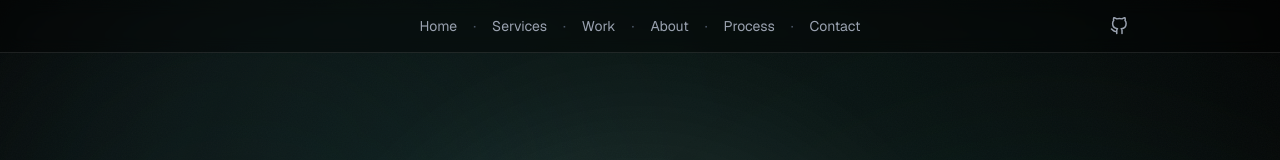
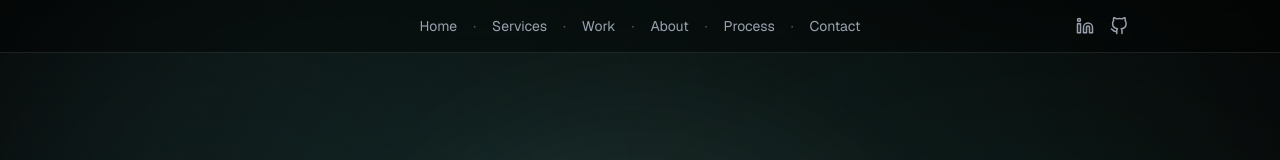
Before and after one commit to mano877/Portfolio, a Next.js app: page / in a window 1280 px wide. Shown: the top 160 px of the page. Built offline with nearby package versions, Linux system fonts and the light colour scheme.

Commit message:
Fix navbar icon alignment and center LinkedIn row in contact section

```diff
--- a/components/Contact.tsx
+++ b/components/Contact.tsx
@@ -5,7 +5,8 @@
   Mail,
   MessageCircle,
 } from "lucide-react";
-import { FiGithub } from "react-icons/fi";
+import { FiGithub, FiLinkedin } from "react-icons/fi";
+
 
 const highlights = [
   { icon: Phone, title: "Free Consultation", subtitle: "30-Minutes" },
@@ -48,15 +49,23 @@
     <MessageCircle className="w-4 h-4" />
     <span>Available for Freelance / Contract / Remote</span>
   </div>
+  <div className="flex items-center gap-2">
+    <FiGithub className="w-4 h-4" />
+    <a href="https://github.com/mano877" target="_blank" rel="noopener noreferrer" className="hover:text-white transition">
+      github.com/mano877
+    </a>
+  </div>
+  <div className="flex items-center gap-2">
+    <FiLinkedin className="w-4 h-4" />
     <a
-          href="https://github.com/mano877/"
+      href="https://www.linkedin.com/in/eman-bashir-48b9392a7/"
       target="_blank"
       rel="noopener noreferrer"
-          className="flex items-center gap-2 hover:text-accent transition-colors"
+      className="hover:text-white transition"
     >
-          <FiGithub className="w-4 h-4" />
-          <span>github.com/mano877</span>
+      linkedin.com/in/eman-bashir
     </a>
+  </div>
 </div>
 
       {/* CTA */}
--- a/components/Footer.tsx
+++ b/components/Footer.tsx
@@ -1,6 +1,7 @@
 import Link from "next/link";
 import { Mail } from "lucide-react";
-import { FiGithub } from "react-icons/fi";
+import { FiGithub, FiLinkedin } from "react-icons/fi";
+
 
 export default function Footer() {
   return (
@@ -26,6 +27,7 @@
         <div className="flex gap-4">
           <a href="https://github.com/mano877" aria-label="GitHub"><FiGithub size={16} /></a>
           <a href="mailto:emanbashir302@gmail.com" aria-label="Email"><Mail size={16} /></a>
+          <a href="https://www.linkedin.com/in/eman-bashir-48b9392a7/" aria-label="LinkedIn"><FiLinkedin size={16} /></a>
         </div>
       </div>
     </footer>
--- a/components/NavBar.tsx
+++ b/components/NavBar.tsx
@@ -2,7 +2,8 @@
 
 import Link from "next/link";
 import { usePathname } from "next/navigation";
-import { FiGithub } from "react-icons/fi";
+import { FiGithub, FiLinkedin } from "react-icons/fi";
+
 
 const links = [
   { label: "Home", id: "top" },
@@ -46,16 +47,28 @@
             {i < links.length - 1 && <span className="text-gray-600">·</span>}
           </span>
         ))}
+
+        <div className="sm:absolute sm:right-6 flex items-center gap-4">
+          <a
+            href="https://www.linkedin.com/in/eman-bashir-48b9392a7/"
+            target="_blank"
+            rel="noopener noreferrer"
+            aria-label="LinkedIn"
+            className="text-gray-400 hover:text-[#3EB8A9] transition-colors"
+          >
+            <FiLinkedin className="w-[18px] h-[18px]" />
+          </a>
           <a
             href="https://github.com/mano877/"
             target="_blank"
             rel="noopener noreferrer"
             aria-label="GitHub profile"
-          className="sm:absolute sm:right-6 text-gray-400 hover:text-[#3EB8A9] transition-colors"
+            className="text-gray-400 hover:text-[#3EB8A9] transition-colors"
           >
             <FiGithub className="w-[18px] h-[18px]" />
           </a>
         </div>
+      </div>
     </nav>
   );
 }
```
Lines whose indentation alone changed are shown as unchanged.
